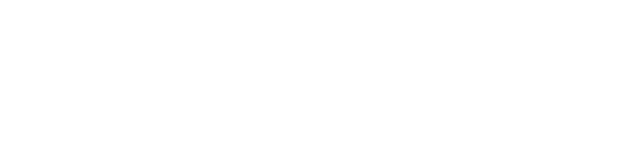
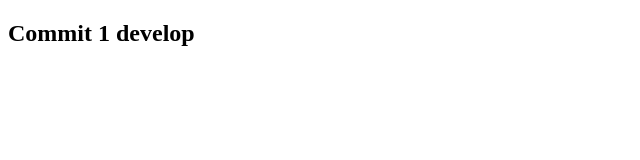
Before and after one commit to JaviCCT/UT02_JCCT_GIT, a plain HTML site: page index.html in a window 1280 px wide. Shown: the whole page, without its empty margins (0-640 px from the left). Drawn offline with Linux system fonts and the light colour scheme.

Commit message:
Commit 1 develop

```diff
--- a/index.html
+++ b/index.html
@@ -7,6 +7,6 @@
     <title>Document</title>
 </head>
 <body>
-
+    <h2>Commit 1 develop</h2>
 </body>
 </html>
```
